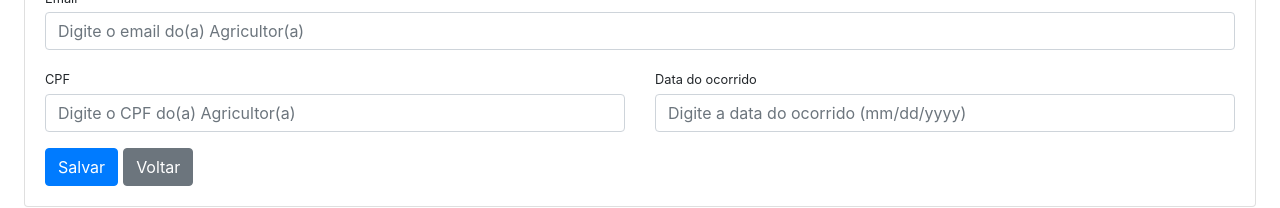
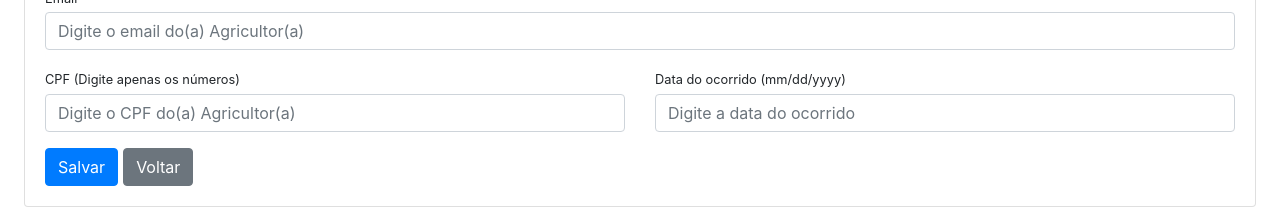
Before and after one commit to RafaelMoura11/agri-tec, a React (Create React App) app in the folder frontend/: page /register in a window 1280 px wide. Shown: the part 427-635 px from the top of the page. Built offline with nearby package versions, Linux system fonts and the light colour scheme; no server answers.

Commit message:
Adicionando texto auxiliador nas labels de CPFInput e DateInput

```diff
--- a/frontend/src/components/lostform_components/CPFInput.tsx
+++ b/frontend/src/components/lostform_components/CPFInput.tsx
@@ -3,7 +3,7 @@ import Props from "../../interfaces/LostFormInputProps"
 const CPFInput: React.FC<Props> = ({ lost, onChangeHandler, invalidFields }) => {
     return (
         <div className="col-md-6">
-            <label className="small mb-1" htmlFor="cpf">CPF</label>
+            <label className="small mb-1" htmlFor="cpf">CPF (Digite apenas os números)</label>
             <input
                 className={ invalidFields.includes('cpf') ? 'form-control invalid-field' :  'form-control' }
                 id="cpf"
--- a/frontend/src/components/lostform_components/DateInput.tsx
+++ b/frontend/src/components/lostform_components/DateInput.tsx
@@ -3,12 +3,12 @@ import Props from "../../interfaces/LostFormInputProps"
 const DateInput: React.FC<Props> = ({ lost, onChangeHandler, invalidFields }) => {
     return (
         <div className="col-md-6">
-            <label className="small mb-1" htmlFor="date">Data do ocorrido</label>
+            <label className="small mb-1" htmlFor="date">Data do ocorrido (mm/dd/yyyy)</label>
             <input
                 className={ invalidFields.includes('date') ? 'form-control invalid-field' :  'form-control' }
                 id="date"
                 type="text"
-                placeholder="Digite a data do ocorrido (mm/dd/yyyy)"
+                placeholder="Digite a data do ocorrido"
                 value={ lost.date }
                 name="date"
                 onChange={ ({ target: { name, value } }) => onChangeHandler(name, value) }
```
